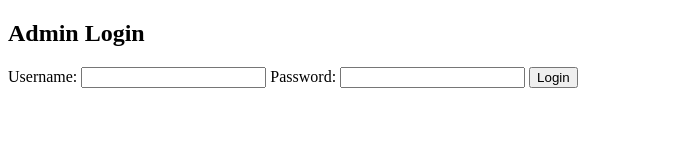
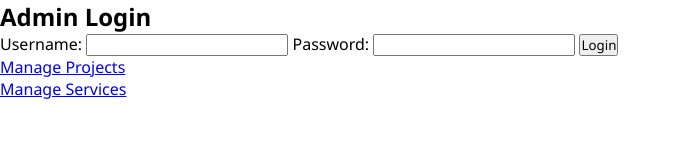
Before and after one commit to alizafarqureshi/3020-project, a website: page AATechnologies/Admin_login.html in a window 1280 px wide. Shown: the whole page, without its empty margins (0-681 px from the left). Drawn offline with Linux system fonts and the light colour scheme; files that its build step writes are made by us from their sources.

Commit message:
Admin_login.html

```diff
--- a/AATechnologies/Admin_login.html
+++ b/AATechnologies/Admin_login.html
@@ -1,19 +1,28 @@
-<!-- src/admin_login.html -->
 <!DOCTYPE html>
 <html lang="en">
 <head>
     <meta charset="UTF-8">
+    <meta name="viewport" content="width=device-width, initial-scale=1.0">
     <title>Admin Login</title>
-  <link rel="stylesheet" href="styles.css">
+    <link rel="stylesheet" href="style.css">
 </head>
 <body>
+    <div class="container">
         <h2>Admin Login</h2>
-  <form action="/admin/login" method="POST">
+        <form id="loginForm">
             <label for="username">Username:</label>
             <input type="text" id="username" name="username" required>
             <label for="password">Password:</label>
             <input type="password" id="password" name="password" required>
             <button type="submit">Login</button>
         </form>
+        <nav>
+            <ul>
+                <li><a href="./projects.html">Manage Projects</a></li>
+                <li><a href="./services.html">Manage Services</a></li>
+            </ul>
+        </nav>
+    </div>
+    <script src="script.js"></script>
 </body>
 </html>
```
Lines whose indentation alone changed are shown as unchanged.
